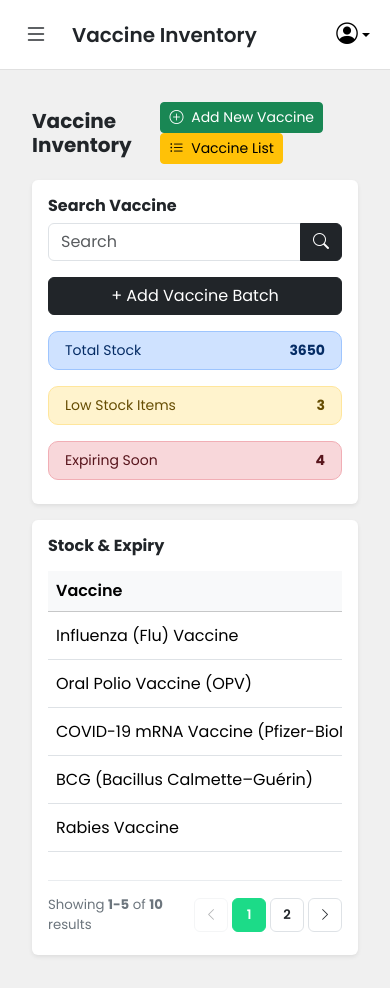
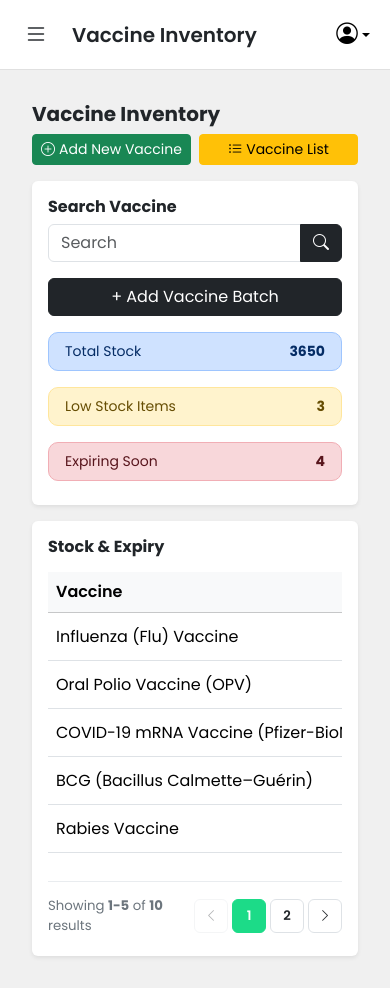
Before and after one commit to FREECSS22/MuntiCare-Frontend, a website: page admin/inventory.html in a window 390 px wide. Drawn offline with nearby package versions, Linux system fonts and the light colour scheme; some packages are replaced by stand-ins of ours; a script that the page names is missing.

Commit message:
add some final touches on ui/ux

```diff
--- a/admin/inventory.html
+++ b/admin/inventory.html
@@ -74,9 +74,9 @@
 
     <!-- Main content -->
     <main>
-        <div class="d-flex justify-content-between align-items-center mb-3">
+        <div class="d-flex justify-content-between align-items-center mb-3 inventory-header">
             <h5 class="fw-bold mb-0">Vaccine Inventory</h5>
-            <div>
+            <div class="inventory-actions">
                 <button class="btn btn-success btn-sm" data-bs-toggle="modal" data-bs-target="#addVaccineModal">
                     <i class="bi bi-plus-circle me-1"></i> Add New Vaccine
                 </button>
--- a/css/appointments.css
+++ b/css/appointments.css
@@ -418,4 +418,9 @@ body {
         font-size: 0.66rem;
         padding: 1px 2px;
     }
+
+    .send-reminder-btn {
+        padding-bottom: 0.5rem;
+        margin-bottom: 0.5rem;
+    }
 }
--- a/css/inventory.css
+++ b/css/inventory.css
@@ -339,6 +339,27 @@ main {
     .sidebar-overlay.show {
         display: block;
     }
+
+    .inventory-header {
+        display: block !important;
+    }
+
+    .inventory-header h5 {
+        margin-bottom: 0.5rem !important;
+    }
+
+    .inventory-actions {
+        display: flex;
+        gap: 0.5rem;
+    }
+
+    .inventory-actions .btn {
+        flex: 1 1 0;
+        white-space: nowrap;
+        display: inline-flex;
+        align-items: center;
+        justify-content: center;
+    }
 }
 
 @media (min-width: 769px) and (max-width: 1024px) {
```
Also changed, not shown: healthcare/appointments.html (+1 -1 lines).
